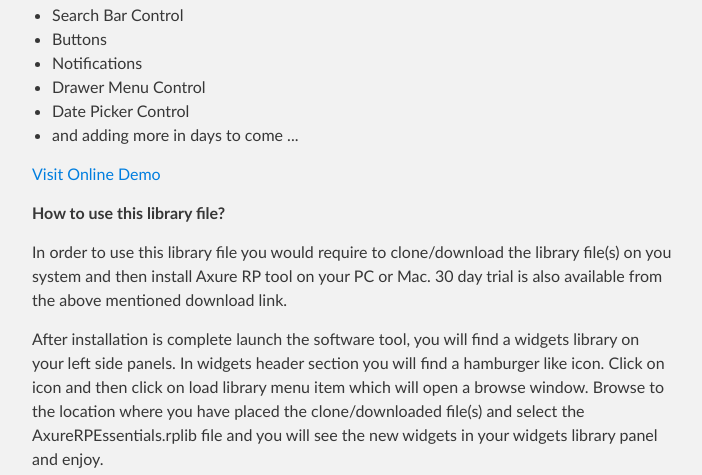
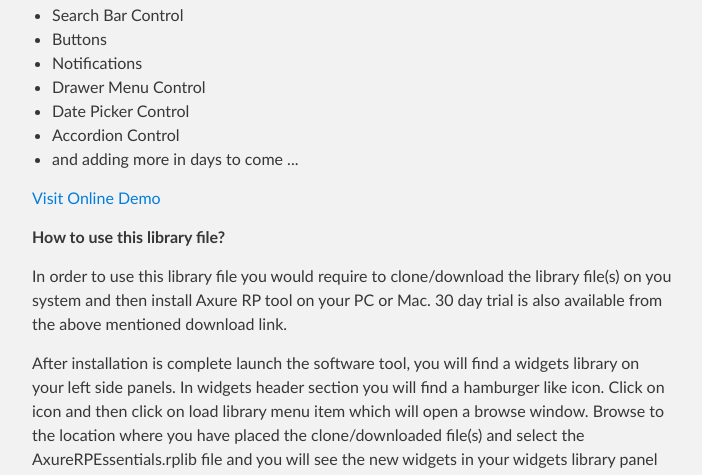
Before and after one commit to shabirgilkar/Axure-RP-Essentials, a plain HTML site: page index.html in a window 1280 px wide. Shown: the part 1182-1657 px from the top of the page, without its empty margins (288-990 px from the left). Drawn offline with Linux system fonts and the light colour scheme.

```diff
--- a/index.html
+++ b/index.html
@@ -66,6 +66,7 @@
 <li>Notifications</li>
 <li>Drawer Menu Control</li>
 <li>Date Picker Control</li>
+<li>Accordion Control</li>
 <li>and adding more in days to come ...</li>
 </ul>
 
```
Also changed, not shown: params.json (+1 -1 lines).
